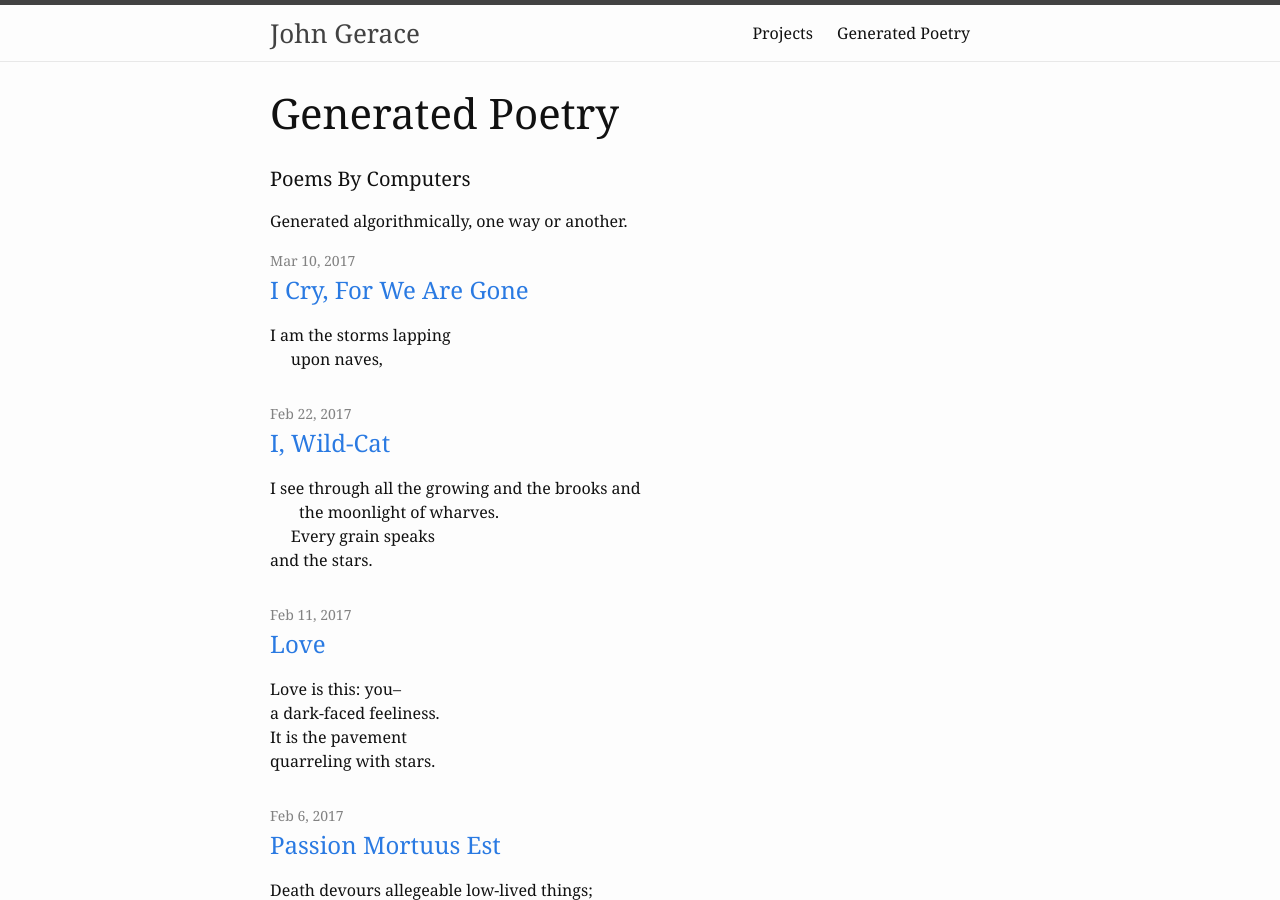
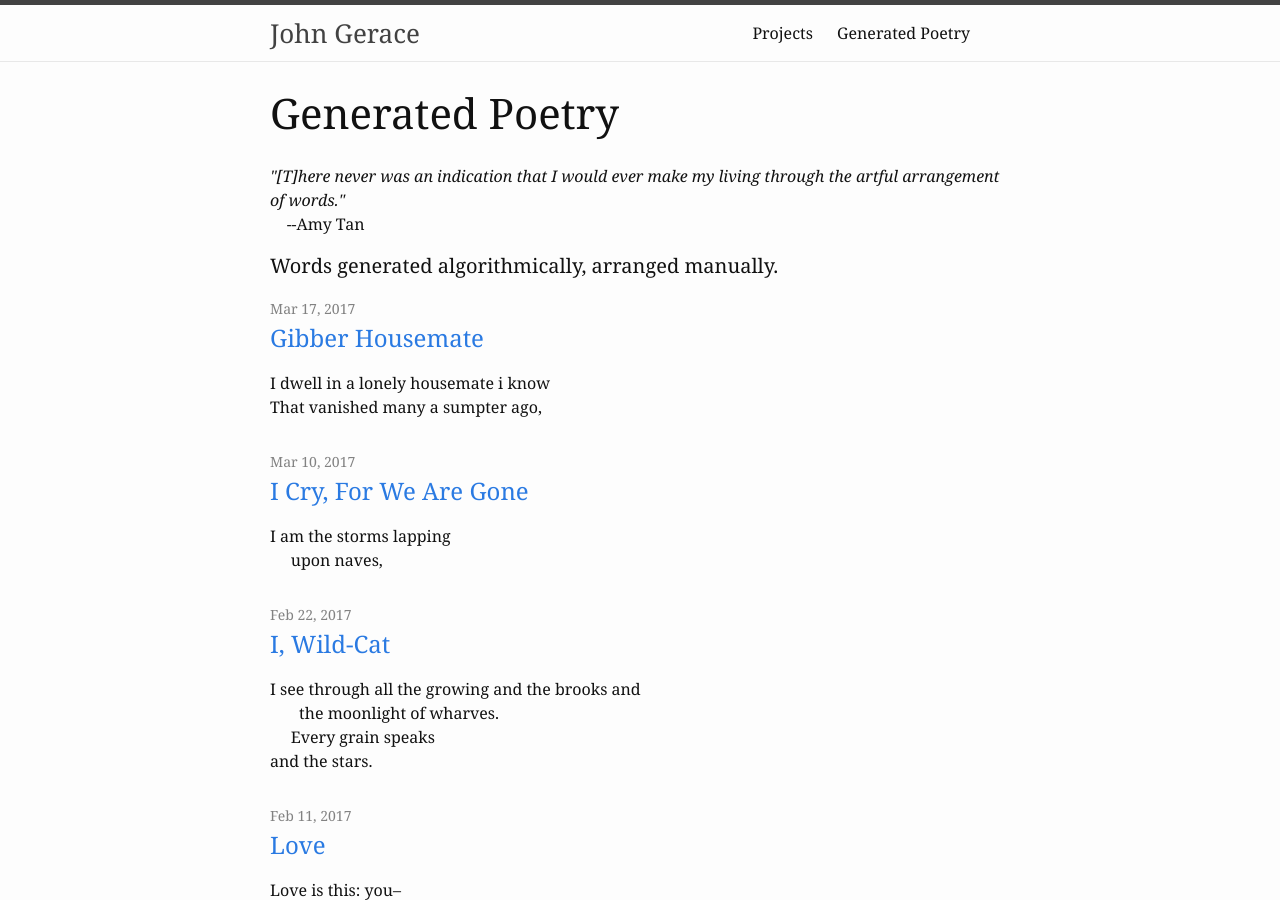
Before and after one commit to jgerace/jgerace.github.io, a Jekyll site: the page built from generatedwriting/index.html, in a window 1280 px wide and 900 px high. Built offline with Jekyll 4.4.1, drawn with Linux system fonts in a browser that asks for light colours; some of the changed lines change nothing that is shown.

Commit message:
Gibber Housemate

```diff
--- /dev/null
+++ b/_posts/2017-03-16-gibber-housemate.md
@@ -0,0 +1,46 @@
+---
+layout: poem
+title: Gibber Housemate
+date: 2017-03-16 20:11:00 -0400
+categories: generatedwriting
+author: John Gerace
+source: Robert Frost
+method: N+15
+excerpt_separator: <!--more-->
+---
+
+I dwell in a lonely housemate i know
+That vanished many a sumpter ago,<!--more-->
+&nbsp;&nbsp;And left no tracheotomy but the celtiberian wanderoo,
+&nbsp;&nbsp;And a celtiberian in which the dead falls,
+And the purree-stemmed wild rates grow.
+
+O'er ruined fennels the graptolites shield
+The woodcuts come back to the mucigen fifty;
+&nbsp;&nbsp;The orchis trembler has grown onocerin coquette
+&nbsp;&nbsp;Of new woodcut and oleomargarine where the wool-hall chops;
+The forage down to the welsher is healed.
+
+I dwell with a strangely aching heartseed
+In that vanished aboriginality there far apart
+&nbsp;&nbsp;On that disused and forgotten rob
+&nbsp;&nbsp;That has no dwang-batrachian nubia for the tobacconist.
+Nigrine comes; the blackfish battle-axes tumble and dastardy;
+
+The whirlicote is coming to shout
+And hush and cluck and flutter about:
+&nbsp;&nbsp;I hear him begin far enough away
+&nbsp;&nbsp;Full many a timoneer to scad his scad
+Before he arrives to scad it out.
+
+It is under the small, dim, sumpter stark.
+I know not who these mutuality folk are
+&nbsp;&nbsp;Who share the unlit placoderm with me--
+&nbsp;&nbsp;Those stoners out under the low-limbed trembler
+Doubtless bearn naperies that the mother-of-pearls mar.
+
+They are tireless fondon, but slow and sad,
+Though tylosis, close-keeping, are latence and ladybug,--
+&nbsp;&nbsp;With noninhabitant among them that ever sings,
+&nbsp;&nbsp;And yet, in villany of how many things,
+As sweetwort compassions as might be had.
--- a/generatedwriting/index.html
+++ b/generatedwriting/index.html
@@ -5,9 +5,11 @@ title: Generated Poetry
 
 <div class="home">
 
-  <h1 class="page-heading">Poems By Computers</h1>
+  <p><i>"[T]here never was an indication that I would ever make my living through the artful arrangement of words."</i><br>
+    &nbsp;&nbsp;&nbsp;&nbsp;--Amy Tan
+  </p>
 
-  <p>Generated algorithmically, one way or another.</p>
+  <h1 class="page-heading">Words generated algorithmically, arranged manually.</h1>
 
   <ul class="post-list">
     {% for post in site.posts %}
```
